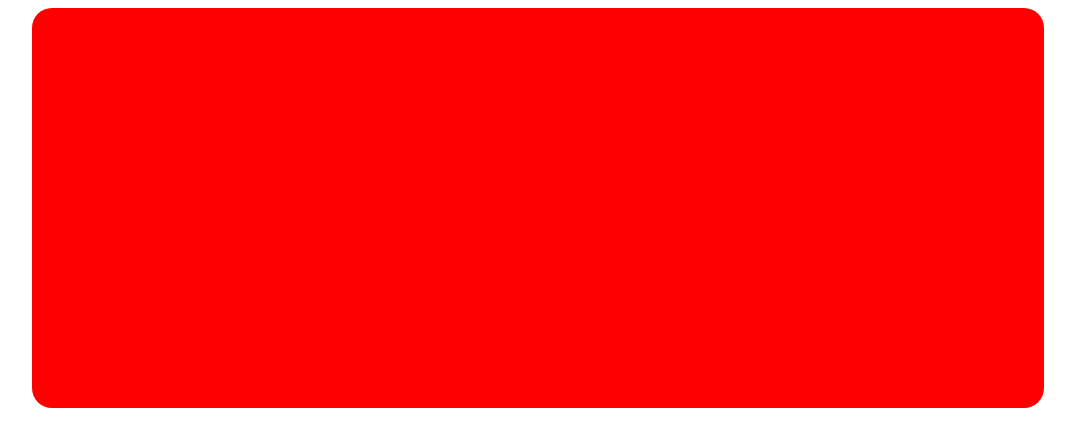
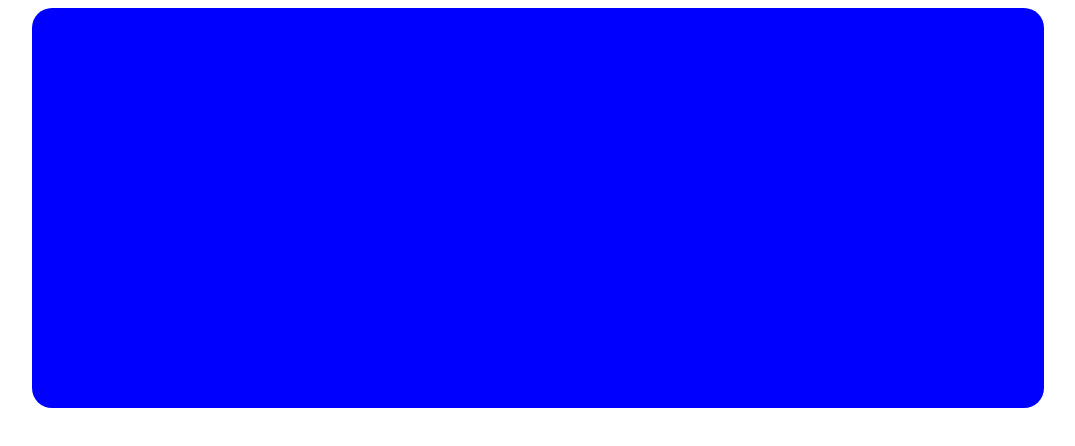
Before and after one commit to Kaxramonovravshan/branch, a plain HTML site: page index.html in a window 1280 px wide. Shown: the whole page, without its empty margins (102-1177 px from the left). Drawn offline with Linux system fonts and the light colour scheme.

Commit message:
ravshan blue

```diff
--- a/index.html
+++ b/index.html
@@ -9,7 +9,7 @@
 <body>
 
 
-    <div class="main"></div>
+   <div class="ravshan"></div>
 
 
 
--- a/main.css
+++ b/main.css
@@ -1,8 +1,7 @@
-.main {
+.ravshan{
   width: 80%;
   height: 400px;
-  background-color: red;
+  background-color: blue;
   border-radius: 20px;
   margin: 0 auto;
-  margin-bottom: 50px;
 }
```
